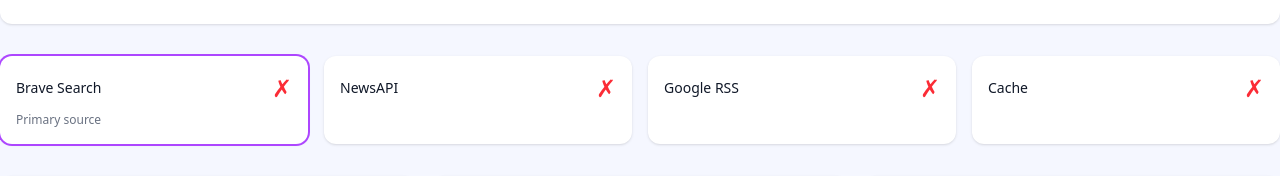
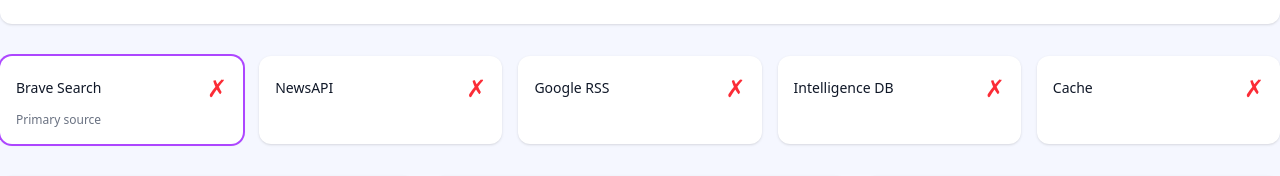
Before and after one commit to wspanic201/workforce-intelligence, a Next.js app: page /admin/signal in a window 1280 px wide. Shown: the part 172-348 px from the top of the page. Built offline with nearby package versions, Linux system fonts and the light colour scheme; no server answers.

Commit message:
feat: enrich institution profile with related intelligence + signal preview fallback to intelligence DB

```diff
--- a/app/admin/intelligence/institutions/[id]/page.tsx
+++ b/app/admin/intelligence/institutions/[id]/page.tsx
@@ -14,6 +14,7 @@ export default function InstitutionDetail() {
   const [custom, setCustom] = useState<IntelInstitutionCustom[]>([]);
   const [economy, setEconomy] = useState<any>(null);
   const [ecoLoading, setEcoLoading] = useState(false);
+  const [intel, setIntel] = useState<{ total: number; byType: Record<string, number>; recent: any[] } | null>(null);
   const [loading, setLoading] = useState(true);
   const [editing, setEditing] = useState(false);
   const [form, setForm] = useState<Partial<IntelInstitution>>({});
@@ -29,10 +30,12 @@ export default function InstitutionDetail() {
       fetch(`/api/admin/intelligence/institutions/${id}`).then(r => r.json()),
       fetch(`/api/admin/intelligence/institutions/${id}/programs`).then(r => r.json()),
       fetch(`/api/admin/intelligence/institutions/${id}/custom`).then(r => r.json()),
-    ]).then(([instData, progData, customData]) => {
+      fetch(`/api/admin/intelligence/institutions/${id}/intelligence`).then(r => r.json()).catch(() => null),
+    ]).then(([instData, progData, customData, intelData]) => {
       setInst(instData); setForm(instData);
       setPrograms(progData.data ?? []);
       setCustom(customData.data ?? []);
+      if (intelData && !intelData.error) setIntel({ total: intelData.total || 0, byType: intelData.byType || {}, recent: intelData.recent || [] });
       setLoading(false);
     }).catch(() => setLoading(false));
   }, [id]);
@@ -107,6 +110,7 @@ export default function InstitutionDetail() {
 
       {/* Profile Tab */}
       {tab === 'profile' && (
+        <div className="space-y-6">
           <div className="bg-white rounded-xl border border-slate-200 p-6">
             <div className="flex justify-between mb-4">
               <h3 className="font-semibold text-slate-900">Institution Profile</h3>
@@ -129,6 +133,39 @@ export default function InstitutionDetail() {
                 )}
               </div>
             ))}
+          </div>
+        </div>
+
+        <div className="bg-white rounded-xl border border-slate-200 p-6">
+          <div className="flex items-center justify-between mb-4">
+            <h3 className="font-semibold text-slate-900">Related Intelligence</h3>
+            <span className="text-sm text-slate-500">{intel?.total || 0} linked items</span>
+          </div>
+
+          <div className="flex flex-wrap gap-2 mb-4">
+            {Object.entries(intel?.byType || {}).map(([k, v]) => (
+              <Badge key={k} color="purple">{k}: {String(v)}</Badge>
+            ))}
+            {!intel || Object.keys(intel.byType || {}).length === 0 ? (
+              <span className="text-sm text-slate-400">No linked intelligence yet. Tag sources to this institution to surface them here.</span>
+            ) : null}
+          </div>
+
+          {(intel?.recent || []).length > 0 && (
+            <div className="space-y-3">
+              {intel!.recent.slice(0, 8).map((s: any) => (
+                <div key={s.id} className="border border-slate-100 rounded-lg p-3">
+                  <div className="flex items-center gap-2 mb-1">
+                    <Badge>{s.source_type || 'source'}</Badge>
+                    <span className="text-xs text-slate-500">{s.publisher || 'Unknown publisher'}</span>
+                  </div>
+                  <div className="font-medium text-slate-900 text-sm">{s.title || 'Untitled source'}</div>
+                  {s.summary && <div className="text-xs text-slate-600 mt-1 line-clamp-2">{s.summary}</div>}
+                  {s.url && <a className="text-xs text-purple-600 hover:underline" href={s.url} target="_blank" rel="noreferrer">Open source →</a>}
+                </div>
+              ))}
+            </div>
+          )}
         </div>
       </div>
       )}
--- a/app/admin/signal/page.tsx
+++ b/app/admin/signal/page.tsx
@@ -10,7 +10,7 @@ import { checkNewsSourcesHealth } from '@/lib/signal/news-sources';
 export default async function SignalAdminPage() {
   let sendHealth = { healthy: false, daysSinceSuccess: 999, recentFailures: 0 } as Awaited<ReturnType<typeof checkSendHealth>>;
   let recentSends: Awaited<ReturnType<typeof getRecentSends>> = [];
-  let newsHealth = { brave: false, newsapi: false, googleRss: false, cache: false } as Awaited<ReturnType<typeof checkNewsSourcesHealth>>;
+  let newsHealth = { brave: false, newsapi: false, googleRss: false, intel: false, cache: false } as Awaited<ReturnType<typeof checkNewsSourcesHealth>>;
 
   try {
     [sendHealth, recentSends, newsHealth] = await Promise.all([
@@ -49,10 +49,11 @@ export default async function SignalAdminPage() {
       </div>
 
       {/* News Sources Status */}
-      <div className="grid grid-cols-1 md:grid-cols-4 gap-4">
+      <div className="grid grid-cols-1 md:grid-cols-5 gap-4">
         <SourceStatusCard title="Brave Search" status={newsHealth.brave} primary />
         <SourceStatusCard title="NewsAPI" status={newsHealth.newsapi} />
         <SourceStatusCard title="Google RSS" status={newsHealth.googleRss} />
+        <SourceStatusCard title="Intelligence DB" status={newsHealth.intel} />
         <SourceStatusCard title="Cache" status={newsHealth.cache} />
       </div>
 
--- /dev/null
+++ b/app/api/admin/intelligence/institutions/[id]/intelligence/route.ts
@@ -0,0 +1,69 @@
+import { NextRequest, NextResponse } from 'next/server';
+import { verifyAdminSession } from '@/lib/auth/admin';
+import { getSupabaseServerClient } from '@/lib/supabase/client';
+
+export async function GET(
+  req: NextRequest,
+  { params }: { params: Promise<{ id: string }> }
+) {
+  const isAdmin = await verifyAdminSession();
+  if (!isAdmin) return NextResponse.json({ error: 'Unauthorized' }, { status: 401 });
+
+  const { id } = await params;
+  const supabase = getSupabaseServerClient();
+
+  try {
+    const { data: inst, error: instErr } = await supabase
+      .from('intel_institutions')
+      .select('id, name, short_name, state, city')
+      .eq('id', id)
+      .single();
+
+    if (instErr || !inst) return NextResponse.json({ error: 'Institution not found' }, { status: 404 });
+
+    // Pull all sources and filter in memory for flexible matching
+    const { data: allSources, error: srcErr } = await supabase
+      .from('intel_sources')
+      .select('id,title,publisher,url,summary,source_type,topics,states,institution_ids,updated_at,created_at')
+      .order('updated_at', { ascending: false })
+      .limit(200);
+
+    if (srcErr) throw srcErr;
+
+    const instName = (inst.name || '').toLowerCase();
+    const instShort = (inst.short_name || '').toLowerCase();
+    const state = (inst.state || '').toLowerCase();
+
+    const matches = (allSources || []).filter((s: any) => {
+      const topicStr = (s.topics || []).join(' ').toLowerCase();
+      const title = (s.title || '').toLowerCase();
+      const summary = (s.summary || '').toLowerCase();
+      const states = (s.states || []).map((x: string) => x.toLowerCase());
+      const instIds = s.institution_ids || [];
+
+      // Explicit institution mapping wins
+      if (instIds.includes(id)) return true;
+
+      // State + semantic text match
+      const text = `${title} ${summary} ${topicStr}`;
+      const nameMatch = (instName && text.includes(instName)) || (instShort && text.includes(instShort));
+      const stateMatch = state && (states.includes(state) || text.includes(state));
+
+      return nameMatch || stateMatch;
+    });
+
+    const byType = matches.reduce((acc: Record<string, number>, s: any) => {
+      acc[s.source_type || 'other'] = (acc[s.source_type || 'other'] || 0) + 1;
+      return acc;
+    }, {});
+
+    return NextResponse.json({
+      institution: inst,
+      total: matches.length,
+      byType,
+      recent: matches.slice(0, 20),
+    });
+  } catch (error: any) {
+    return NextResponse.json({ error: error.message || 'Failed to fetch intelligence' }, { status: 500 });
+  }
+}
--- a/lib/signal/news-sources.ts
+++ b/lib/signal/news-sources.ts
@@ -2,7 +2,7 @@
  * Multi-source news fetching with automatic fallback chain
  * for The Signal newsletter.
  *
- * Priority: Brave Search → NewsAPI → Google News RSS → Cached fallback
+ * Priority: Brave Search → NewsAPI → Google News RSS → Intelligence DB → Cached fallback
  */
 
 export interface NewsItem {
@@ -13,8 +13,10 @@ export interface NewsItem {
   source?: string;
 }
 
+import { getSupabaseServerClient } from '@/lib/supabase/client';
+
 export interface NewsSourceResult {
-  source: 'brave' | 'newsapi' | 'google-rss' | 'cache';
+  source: 'brave' | 'newsapi' | 'google-rss' | 'intel' | 'cache';
   items: NewsItem[];
   error?: string;
 }
@@ -174,6 +176,44 @@ async function fetchFromGoogleNewsRSS(): Promise<NewsSourceResult> {
   }
 }
 
+// ── Intelligence DB fallback (#3) ────────────────────────────────────────
+
+async function fetchFromIntelligenceSources(): Promise<NewsSourceResult> {
+  try {
+    const supabase = getSupabaseServerClient();
+    const { data, error } = await supabase
+      .from('intel_sources')
+      .select('title,url,summary,publisher,updated_at,source_type')
+      .in('source_type', ['news', 'research', 'industry'])
+      .order('updated_at', { ascending: false })
+      .limit(20);
+
+    if (error) {
+      return { source: 'intel', items: [], error: error.message };
+    }
+
+    const items: NewsItem[] = (data || [])
+      .filter((r: any) => r.title && (r.url || r.summary))
+      .map((r: any) => ({
+        title: r.title,
+        url: r.url || 'https://withwavelength.com/admin/intelligence/sources',
+        snippet: r.summary || `Source: ${r.publisher || 'Intelligence Hub'}`,
+        date: r.updated_at,
+        source: r.publisher || 'Intelligence Hub',
+      }))
+      .slice(0, 10);
+
+    if (items.length === 0) {
+      return { source: 'intel', items: [], error: 'No intelligence sources available' };
+    }
+
+    console.log(`[Signal:Intel] ✓ Fetched ${items.length} items from intelligence sources`);
+    return { source: 'intel', items };
+  } catch (err) {
+    return { source: 'intel', items: [], error: String(err) };
+  }
+}
+
 // ── Cached fallback (last resort) ────────────────────────────────────────
 
 let lastSuccessfulFetch: NewsItem[] = [];
@@ -251,6 +291,16 @@ export async function fetchNewsWithFallback(): Promise<NewsSourceResult> {
     return googleResult;
   }
 
+  console.log('[Signal] Google RSS insufficient, trying Intelligence DB...');
+
+  // Try intelligence sources from Supabase
+  let intelResult = await fetchFromIntelligenceSources();
+  intelResult = await dedup(intelResult);
+  if (intelResult.items.length >= 3) {
+    updateCache(intelResult.items);
+    return intelResult;
+  }
+
   console.log('[Signal] All sources insufficient after dedup, falling back to cache...');
 
   // Last resort: use cache (no dedup on cache — better to repeat than send nothing)
@@ -263,18 +313,21 @@ export async function checkNewsSourcesHealth(): Promise<{
   brave: boolean;
   newsapi: boolean;
   googleRss: boolean;
+  intel: boolean;
   cache: boolean;
 }> {
-  const [brave, newsapi, google] = await Promise.all([
+  const [brave, newsapi, google, intel] = await Promise.all([
     fetchFromBrave().then(r => r.items.length > 0).catch(() => false),
     fetchFromNewsAPI().then(r => r.items.length > 0).catch(() => false),
     fetchFromGoogleNewsRSS().then(r => r.items.length > 0).catch(() => false),
+    fetchFromIntelligenceSources().then(r => r.items.length > 0).catch(() => false),
   ]);
 
   return {
     brave,
     newsapi,
     googleRss: google,
+    intel,
     cache: lastSuccessfulFetch.length > 0,
   };
 }
```
Lines whose indentation alone changed are shown as unchanged.
